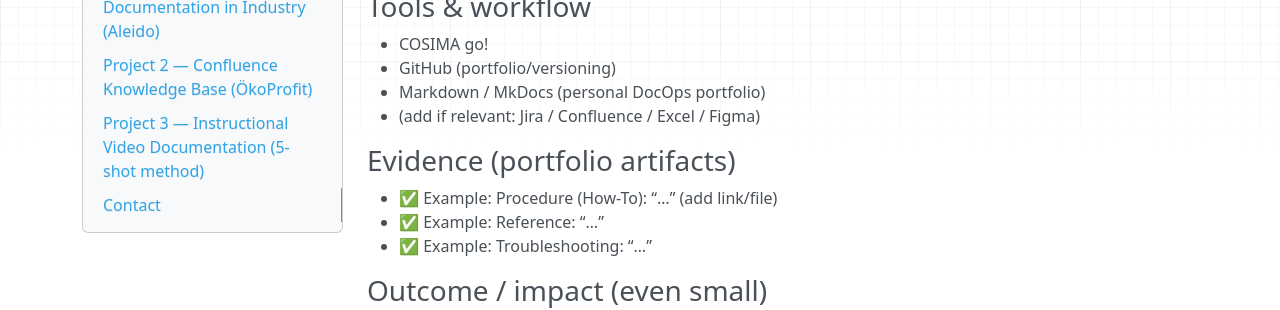
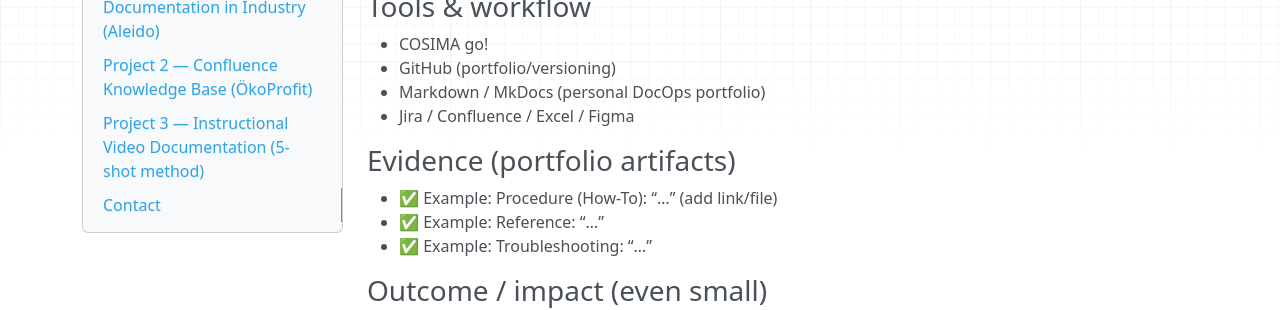
Before and after one commit to Pasichnyk234/docops-portfolio, an MkDocs documentation site: the page built from docs/projects.md, in a window 1280 px wide and 900 px high, scrolled down 478 px. Shown: the part 155-465 px from the top of the window. Built offline with MkDocs 1.6.1, drawn with Linux system fonts in a browser that asks for light colours; nearby versions of some CDN libraries.

Commit message:
Update projects.md

```diff
--- a/docs/projects.md
+++ b/docs/projects.md
@@ -22,7 +22,7 @@
 - COSIMA go!
 - GitHub (portfolio/versioning)
 - Markdown / MkDocs (personal DocOps portfolio)
-- (add if relevant: Jira / Confluence / Excel / Figma)
+- Jira / Confluence / Excel / Figma
 
 ### Evidence (portfolio artifacts)
 - ✅ Example: Procedure (How-To): “…” (add link/file)
```
